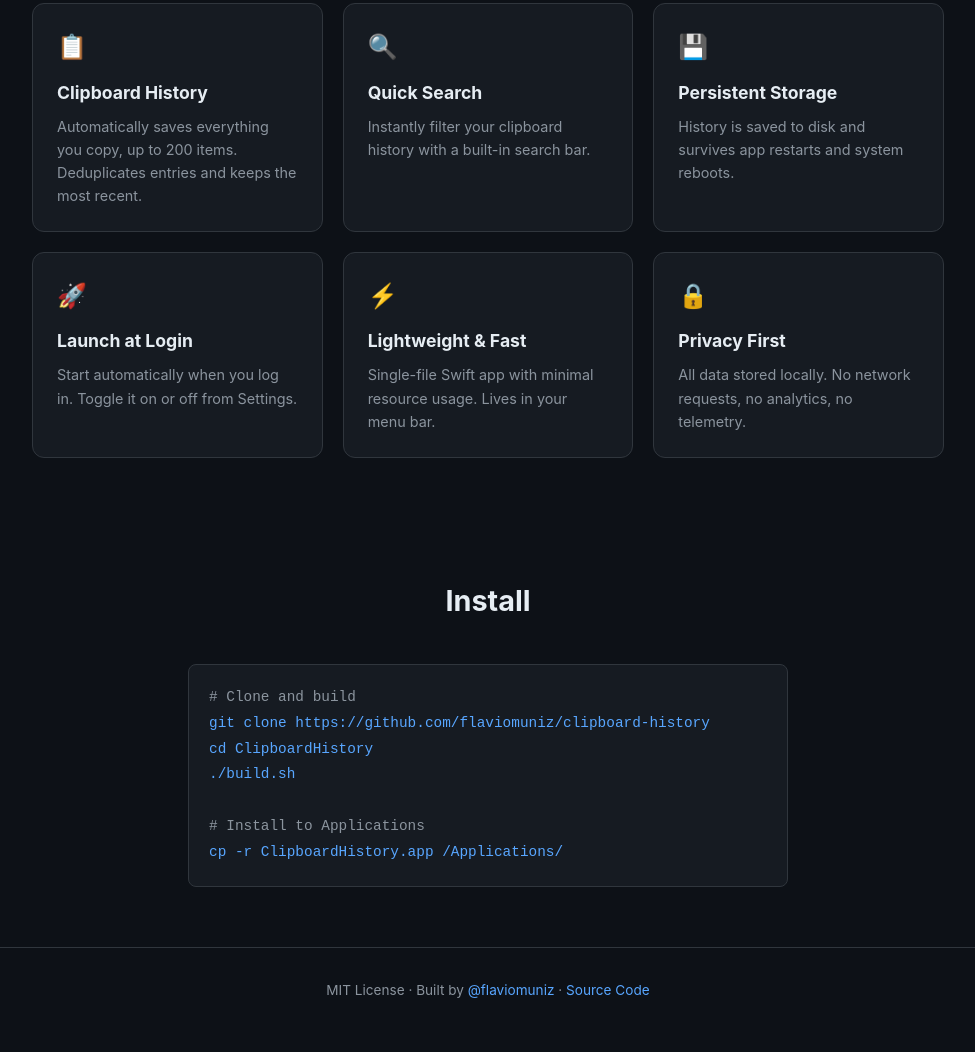
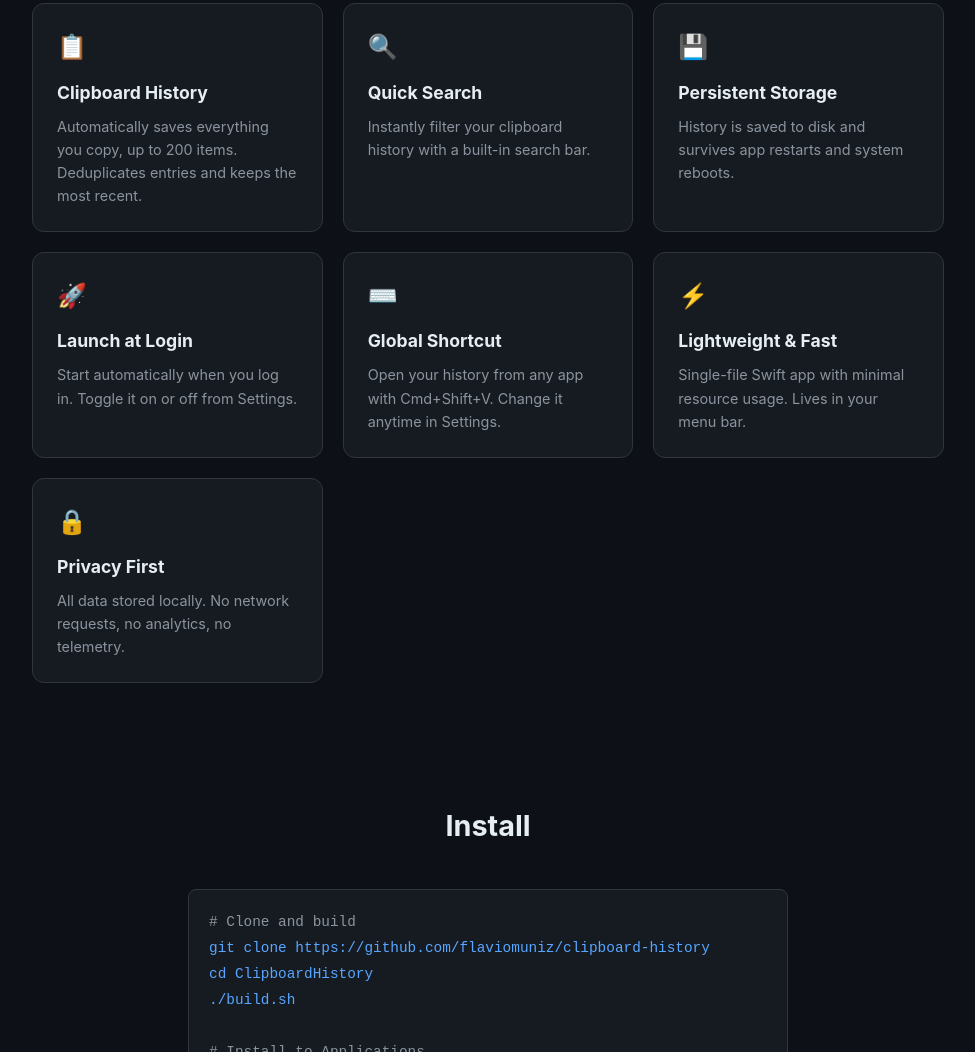
Before and after one commit to flaviomuniz/clipboard-history, a plain HTML site: page docs/index.html in a window 1280 px wide. Shown: the part 1377-2429 px from the top of the page, without its empty margins (152-1127 px from the left). Drawn offline with Linux system fonts and the light colour scheme.

Commit message:
Document the global shortcut in README and the docs site

```diff
--- a/docs/index.html
+++ b/docs/index.html
@@ -338,6 +338,11 @@
                     <p>Start automatically when you log in. Toggle it on or off from Settings.</p>
                 </div>
                 <div class="feature-card">
+                    <div class="icon">⌨️</div>
+                    <h3>Global Shortcut</h3>
+                    <p>Open your history from any app with Cmd+Shift+V. Change it anytime in Settings.</p>
+                </div>
+                <div class="feature-card">
                     <div class="icon">⚡</div>
                     <h3>Lightweight & Fast</h3>
                     <p>Single-file Swift app with minimal resource usage. Lives in your menu bar.</p>
```
Also changed, not shown: 1 other file.
